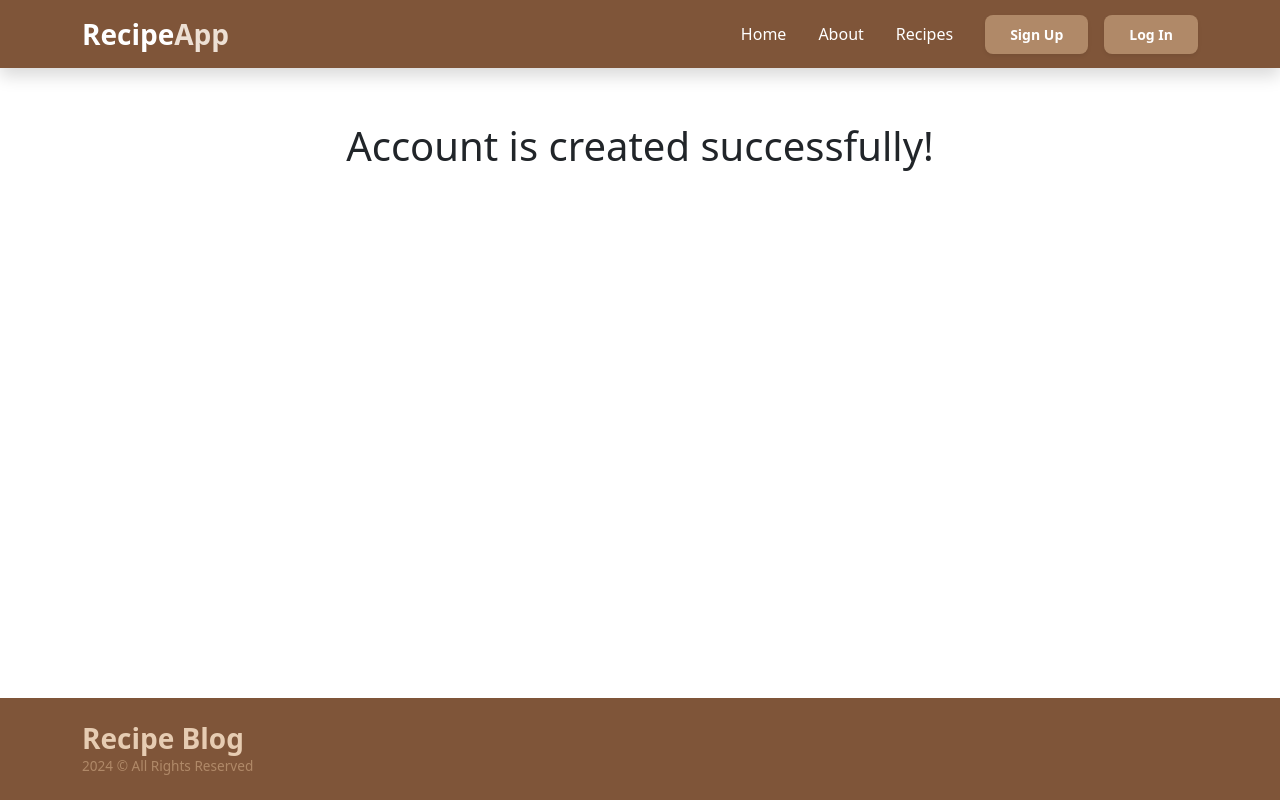
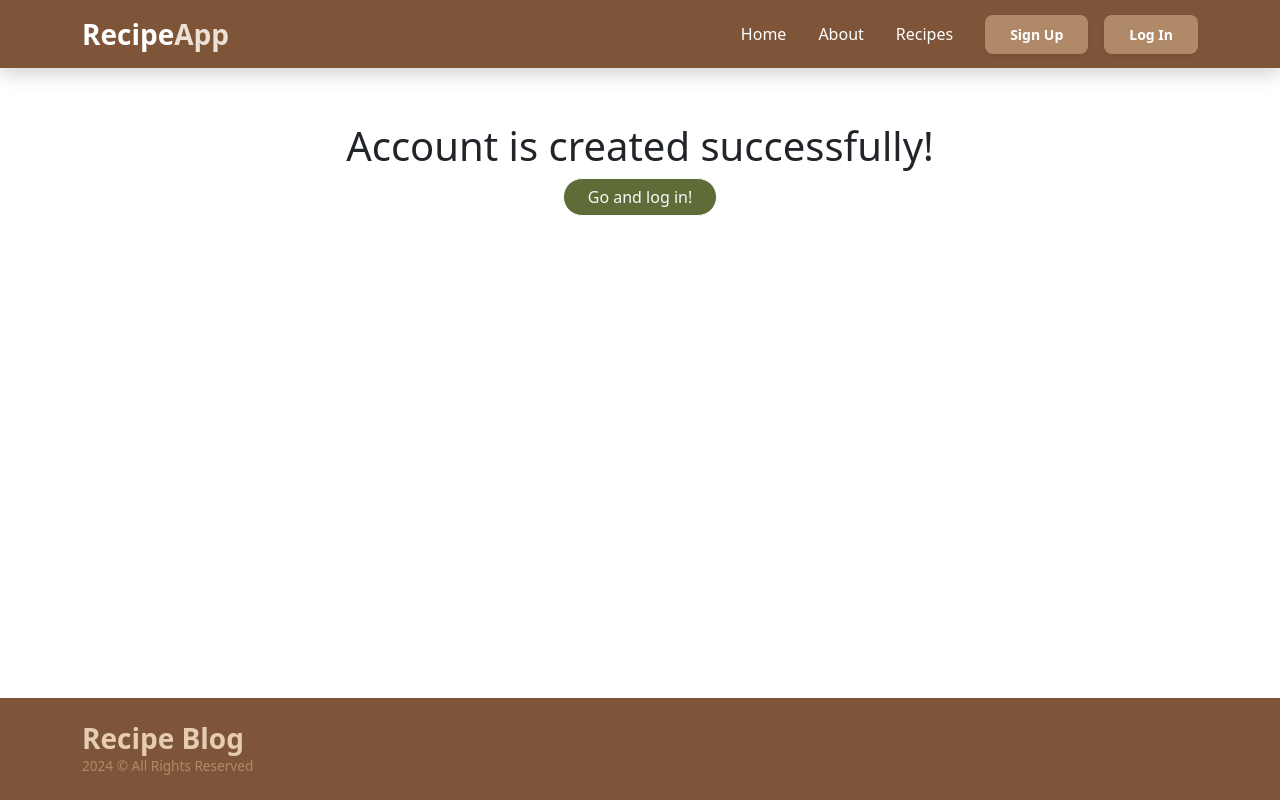
Before and after one commit to annemariv/RecipeBlog, a Vue app in the folder frontend-site/recipeblogfrontend/: page /#/account-created in a window 1280 px wide. Built offline with nearby package versions, Linux system fonts and the light colour scheme.

Commit message:
Add a nav button for a created account view

```diff
--- a/frontend-site/recipeblogfrontend/src/components/AccountCreated.vue
+++ b/frontend-site/recipeblogfrontend/src/components/AccountCreated.vue
@@ -1,6 +1,7 @@
 <template>
   <div style="text-align:center; margin-top:50px;">
     <h1>Account is created successfully!</h1>
+    <button  class="btn btn-outline-light px-4 rounded-pill" style="background-color: #606c38;" @click="$router.push('/login')">Go and log in!</button>
   </div>
 </template>
 
--- a/frontend-site/recipeblogfrontend/src/components/SignUpForm.vue
+++ b/frontend-site/recipeblogfrontend/src/components/SignUpForm.vue
@@ -30,7 +30,7 @@ export default {
 <template>
   <main>
 
-    <h1 class="PageTitle text-center">Sign Up an account</h1>
+    <h1 class=" PageTitle text-center">Sign Up an account</h1>
 
     <form
       @submit.prevent="signUp"
```
